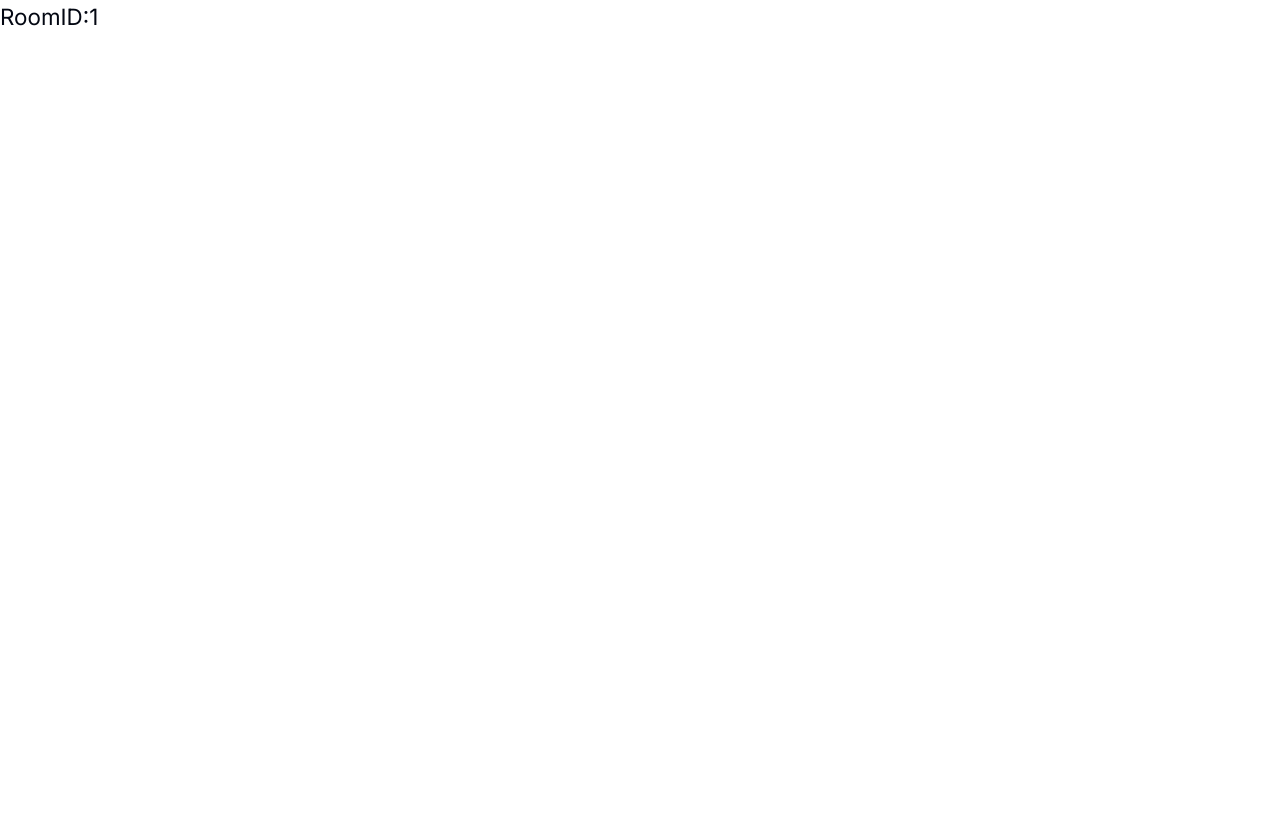
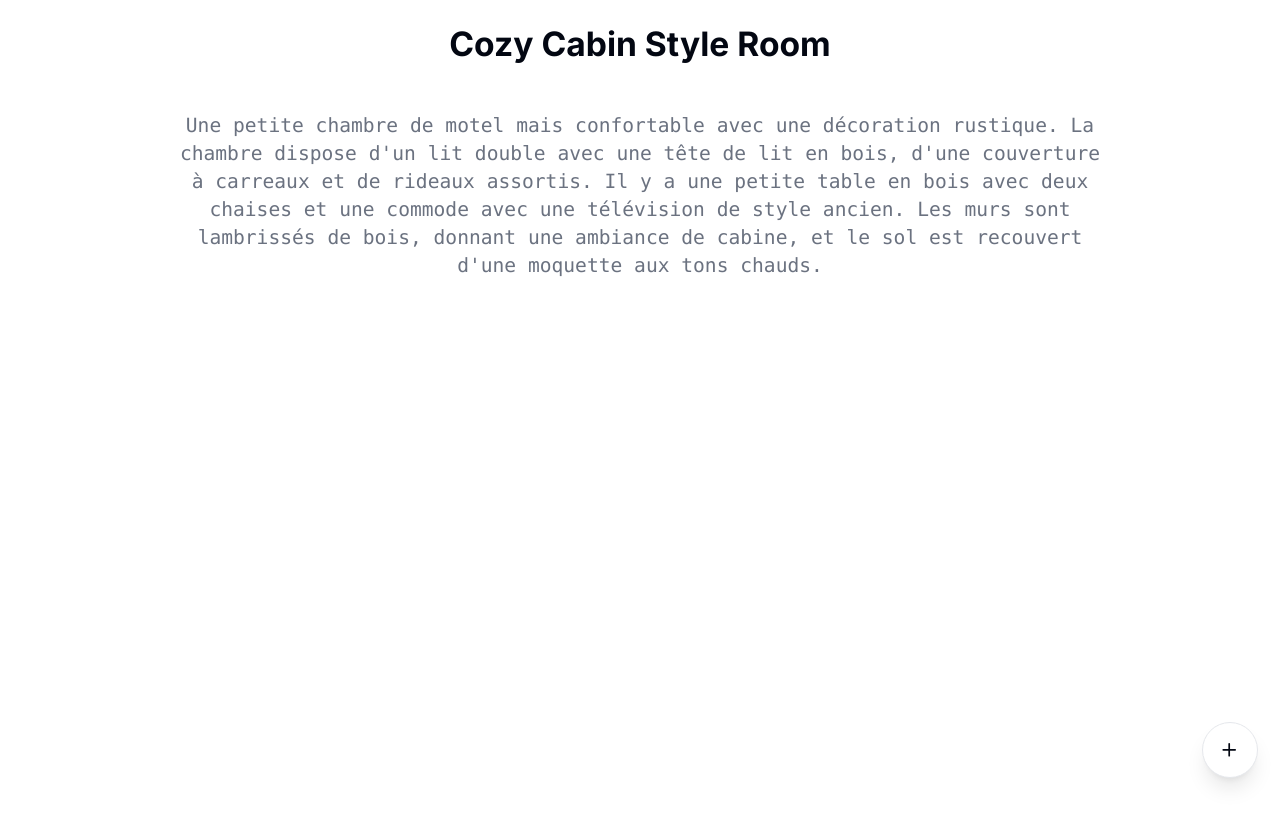
Before and after one commit to mammut001/hotel, a Next.js app: page /rooms/1 in a window 1280 px wide. Shown: the top 824 px of the page. Before the commit the page ends 800 px from the top, so only its background shows below. Built offline with nearby package versions, Linux system fonts and the light colour scheme.

Commit message:
feat: add basic hover effect and implement routes for rooms

```diff
--- a/src/app/rooms/[RoomId]/page.tsx
+++ b/src/app/rooms/[RoomId]/page.tsx
@@ -1,11 +1,15 @@
-
+"use client"
 import { notFound } from 'next/navigation';
 import {ROOM_DATA} from "@/data/room-data";
 import {number} from "prop-types";
+import {useLanguageStore} from "@/store/useLanguageStore";
+import { Plus } from "lucide-react"
+import { Button } from "@/components/ui/button"
 
 export default function RoomPage({ params }: { params: { RoomId: string } }) {
     const roomId = decodeURIComponent(params.RoomId)
     const maxRoomId = ROOM_DATA.rooms.length
+    const defaultLanguage = useLanguageStore(state => state.language)
     const validateRoomId = () => {
         let roomIdNumFormat = Number(roomId)
         return roomIdNumFormat >= 0 && roomIdNumFormat < maxRoomId
@@ -13,9 +17,28 @@ export default function RoomPage({ params }: { params: { RoomId: string } }) {
     if(! validateRoomId()){
         return notFound()
     }
+
+    const description = () =>
+        defaultLanguage === "english"
+            ? ROOM_DATA.rooms[Number(roomId)].description
+            : ROOM_DATA.rooms[Number(roomId)].description_fr;
+
     return (
-        <div>
-            RoomID:{roomId}
-        </div>
+
+        <main className="container mx-auto p-4 relative min-h-screen">
+            <section className="mx-auto w-full max-w-2xl space-y-8 bg-white">
+                <h1 className="text-2xl font-bold text-center">{ROOM_DATA.rooms[Number(roomId)].name}</h1>
+                <p className="text-center font-mono text-sm text-muted-foreground">
+                    {description()}
+                </p>
+            </section>
+
+            <div className="fixed right-4 bottom-4">
+                <Button variant="outline" className="rounded-full p-3 shadow-lg transform transition-transform duration-500 ease-in-out hover:scale-110 hover:bg-green-500 hover:text-black" size="icon">
+                    <Plus className="h-6 w-6"/>
+                </Button>
+            </div>
+
+        </main>
     )
 }
--- a/src/app/rooms/layout.tsx
+++ b/src/app/rooms/layout.tsx
@@ -9,11 +9,7 @@ const inter = Inter({
     display: "swap",
 });
 
-export default function Rooms({
-                                           children,
-                                       }: {
-    children: React.ReactNode;
-}) {
+export default function Rooms({children,}: { children: React.ReactNode;}) {
     return (
         <html lang="en" className={inter.className}>
         <body>{children}</body>
--- a/src/components/room-card.tsx
+++ b/src/components/room-card.tsx
@@ -2,6 +2,8 @@ import {HOTEL_INFO, ROOM_DATA} from "@/data/room-data";
 import { Badge } from "@/components/ui/badge";
 import {Avatar, AvatarFallback, AvatarImage} from "@/components/ui/avatar";
 import {useLanguageStore} from "@/store/useLanguageStore";
+import { useRouter } from 'next/navigation';
+
 interface Props {
   id: number
   name: string;
@@ -14,6 +16,8 @@ interface Props {
 
 export function RoomCard({ id, name, description, link, amenities,  price, availability}: Props) {
     const defaultLanguage = useLanguageStore(state => state.language)
+    const router = useRouter();
+
     const roomAvailability =() =>{
         let res = ""
         if (defaultLanguage === "english"){
@@ -35,8 +39,13 @@ export function RoomCard({ id, name, description, link, amenities,  price, avail
         }
         return res
     }
+    const handleSelect = ()=>{
+        console.log("Name is" + name)
+        router.push(`/rooms/${id}`)
+    }
     return(
-        <div className=" rounded-lg border-2 flex">
+
+        <div onClick={handleSelect} className="rounded-lg border-2 flex hover:border-green-700 hover:cursor-pointer">
         <div>
             <h2 className="text-center">{name}</h2>
             <p className="ml-2">{description}</p>
```
